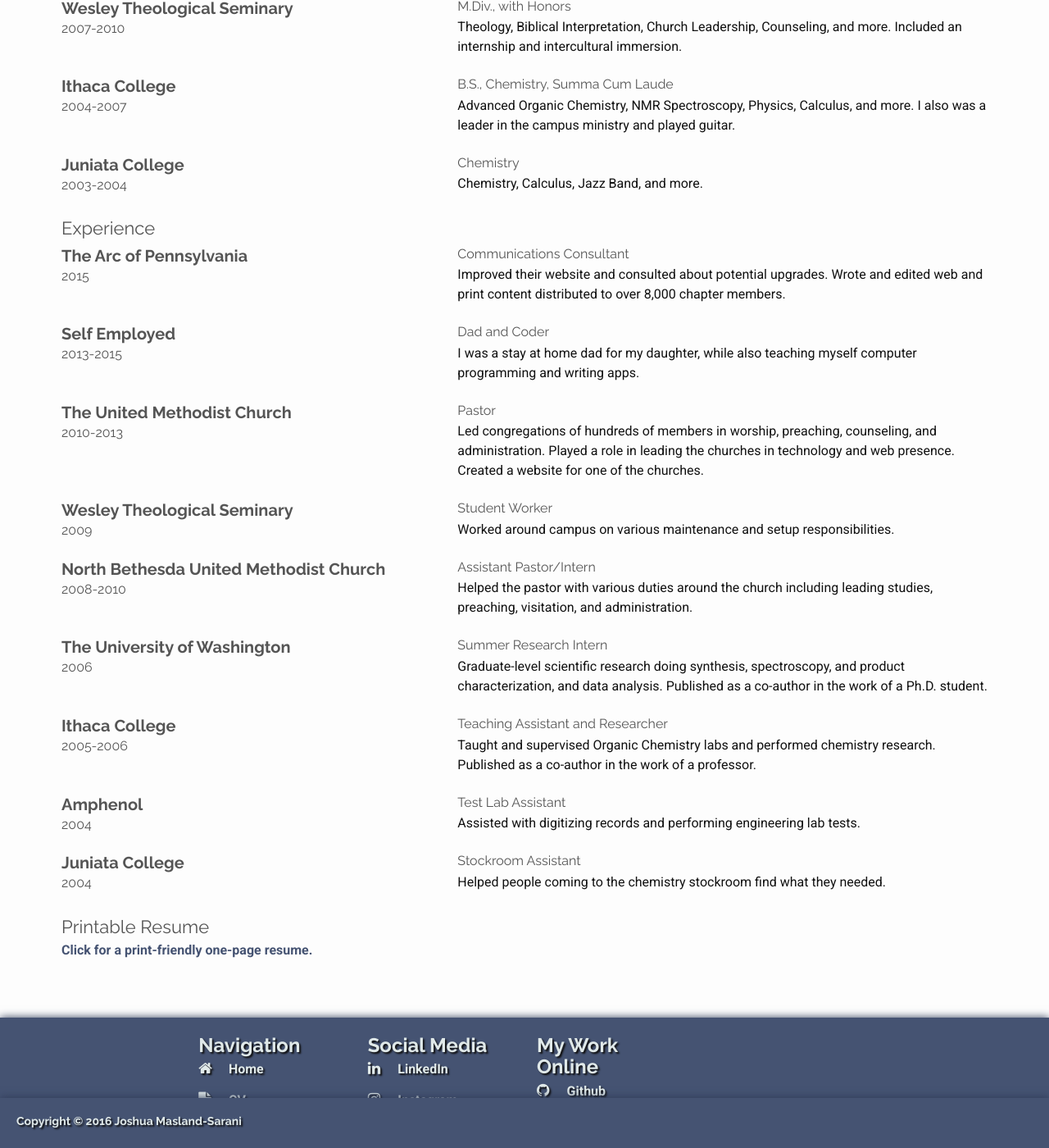
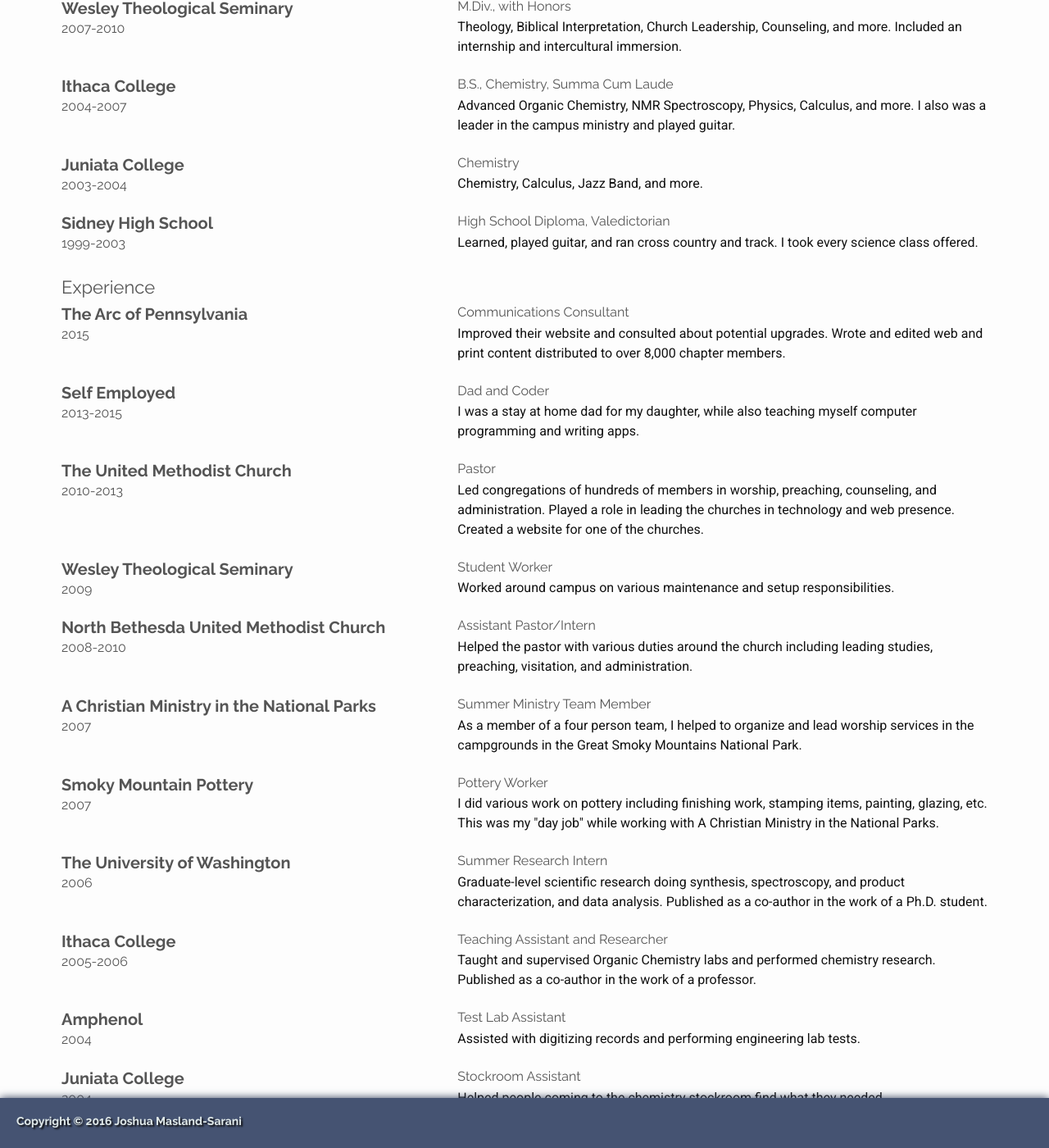
Before and after one commit to JMazzy/jmazzy.github.io, a Jekyll site: the page built from _posts/2016-05-04-about.html, in a window 1280 px wide and 1400 px high, scrolled down 744 px. Shown: the whole window at 82% size. Built offline with Jekyll 4.4.1, drawn with Linux system fonts in a browser that asks for light colours; nearby versions of some CDN libraries.

Commit message:
style tweaks, add more schools and jobs

```diff
--- a/_data/jobs.yml
+++ b/_data/jobs.yml
@@ -28,6 +28,18 @@
   description: Helped the pastor with various duties around the church including leading studies, preaching, visitation, and administration.
   resume: false
 
+- employer: A Christian Ministry in the National Parks
+  date: 2007
+  title: Summer Ministry Team Member
+  description: As a member of a four person team, I helped to organize and lead worship services in the campgrounds in the Great Smoky Mountains National Park.
+  resume: false
+
+- employer: Smoky Mountain Pottery
+  date: 2007
+  title: Pottery Worker
+  description: I did various work on pottery including finishing work, stamping items, painting, glazing, etc. This was my "day job" while working with A Christian Ministry in the National Parks.
+  resume: false
+
 - employer: The University of Washington
   date: 2006
   title: Summer Research Intern
--- a/_data/schools.yml
+++ b/_data/schools.yml
@@ -2,22 +2,28 @@
   date: 2016
   program: Intensive Program (Bootcamp)
   description: A highly selective training program for learning professional agile software development. The 16-week intensive program includes daily projects, scrum meetings, pair programming, and code review. Gained depth and breadth of knowledge in Ruby, Rails, JavaScript, jQuery, and AngularJS. Learned testing, Agile best practices, and deployment.
-  resume: yes
+  resume: true
 
 - name: Wesley Theological Seminary
   date: 2007-2010
   program: M.Div., with Honors
   description: Theology, Biblical Interpretation, Church Leadership, Counseling, and more. Included an internship and intercultural immersion.
-  resume: yes
+  resume: true
 
 - name: Ithaca College
   date: 2004-2007
   program: B.S., Chemistry, Summa Cum Laude
   description: Advanced Organic Chemistry, NMR Spectroscopy, Physics, Calculus, and more. I also was a leader in the campus ministry and played guitar.
-  resume: yes
+  resume: true
 
 - name: Juniata College
   date: 2003-2004
   program: Chemistry
   description: Chemistry, Calculus, Jazz Band, and more.
-  resume: no
+  resume: false
+
+- name: Sidney High School
+  date: 1999-2003
+  program: High School Diploma, Valedictorian
+  description: Learned, played guitar, and ran cross country and track. I took every science class offered.
+  resume: false
```
